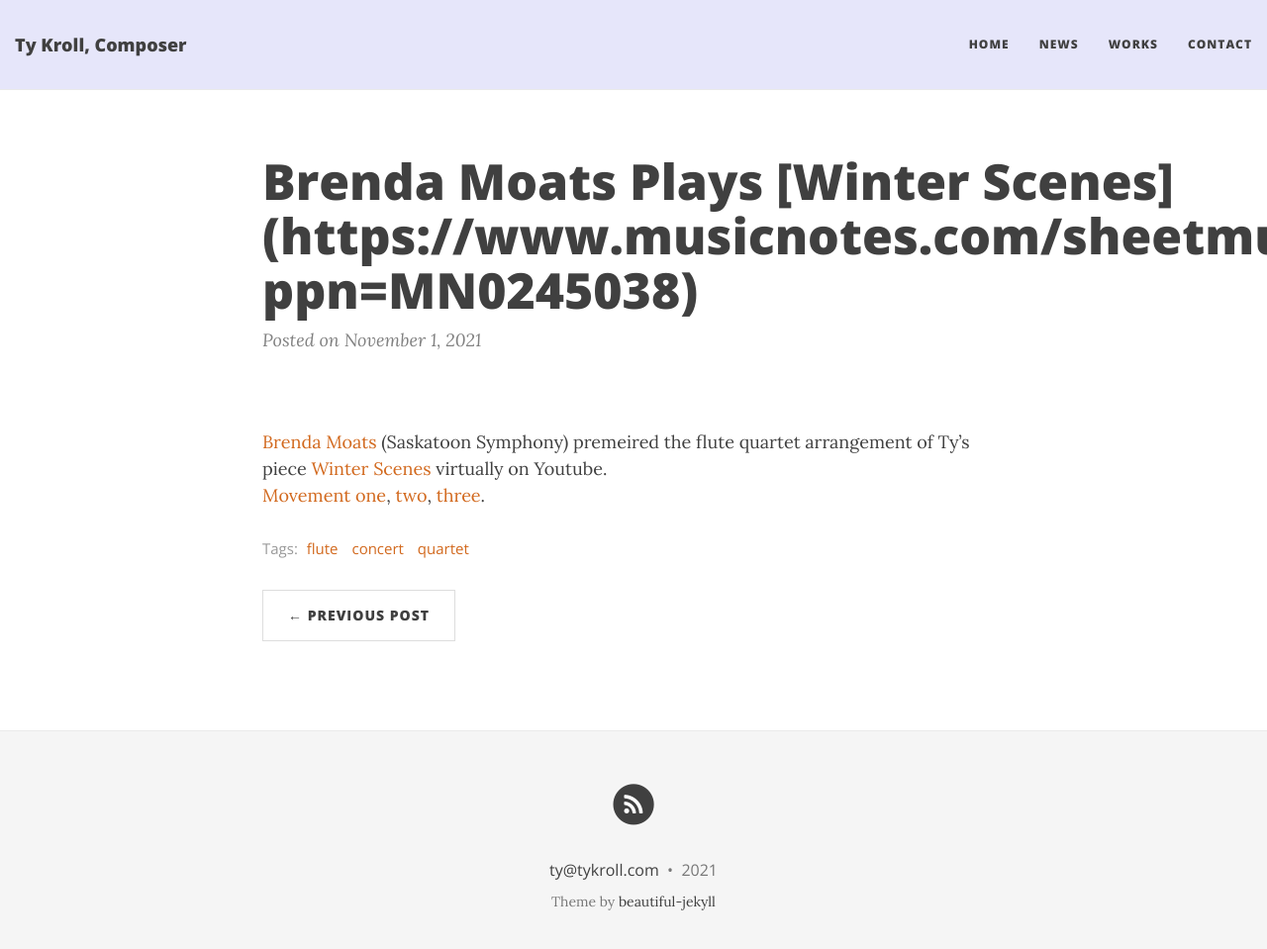
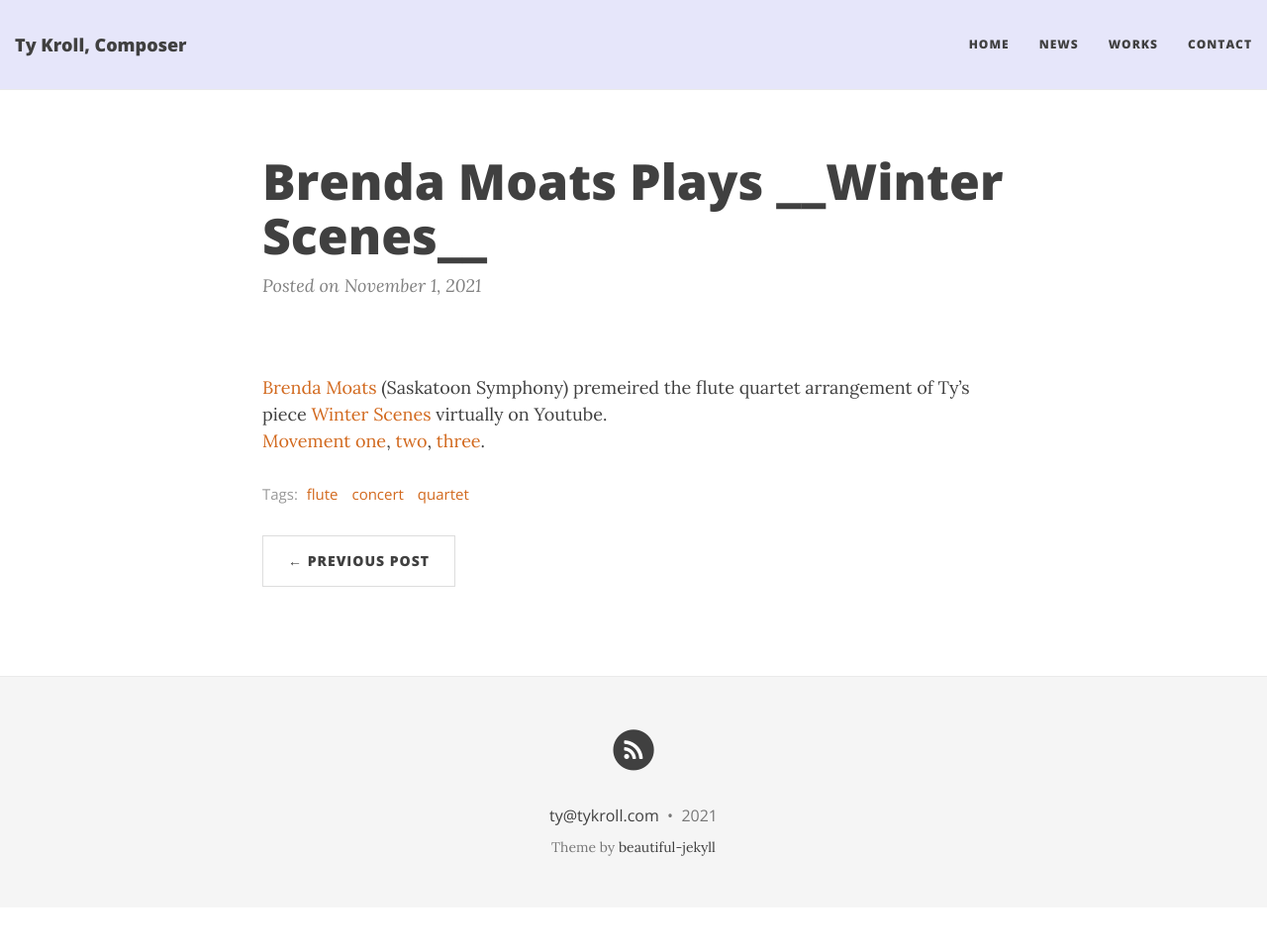
Before and after one commit to ctrueden/tykroll.com, a Jekyll site: the page built from _posts/2021-11-01-Brenda-Moats-Plays-Winter-Scenes.md, in a window 1280 px wide and 972 px high. Shown: the top 959 px of the window at 99% size. Built offline with Jekyll 4.4.1, drawn with Linux system fonts in a browser that asks for light colours; nearby versions of some CDN libraries; part of the change alters nothing that is shown.

Commit message:
Update 2021-11-01-Brenda-Moats-Plays-Winter-Scenes.md

```diff
--- a/_posts/2021-11-01-Brenda-Moats-Plays-Winter-Scenes.md
+++ b/_posts/2021-11-01-Brenda-Moats-Plays-Winter-Scenes.md
@@ -1,6 +1,6 @@
 ---
 layout: post
-title: "Brenda Moats Plays [Winter Scenes](https://www.musicnotes.com/sheetmusic/mtd.asp?ppn=MN0245038)"
+title: "Brenda Moats Plays __Winter Scenes__"
 tags: [flute, concert, quartet]
 ---
 
```
